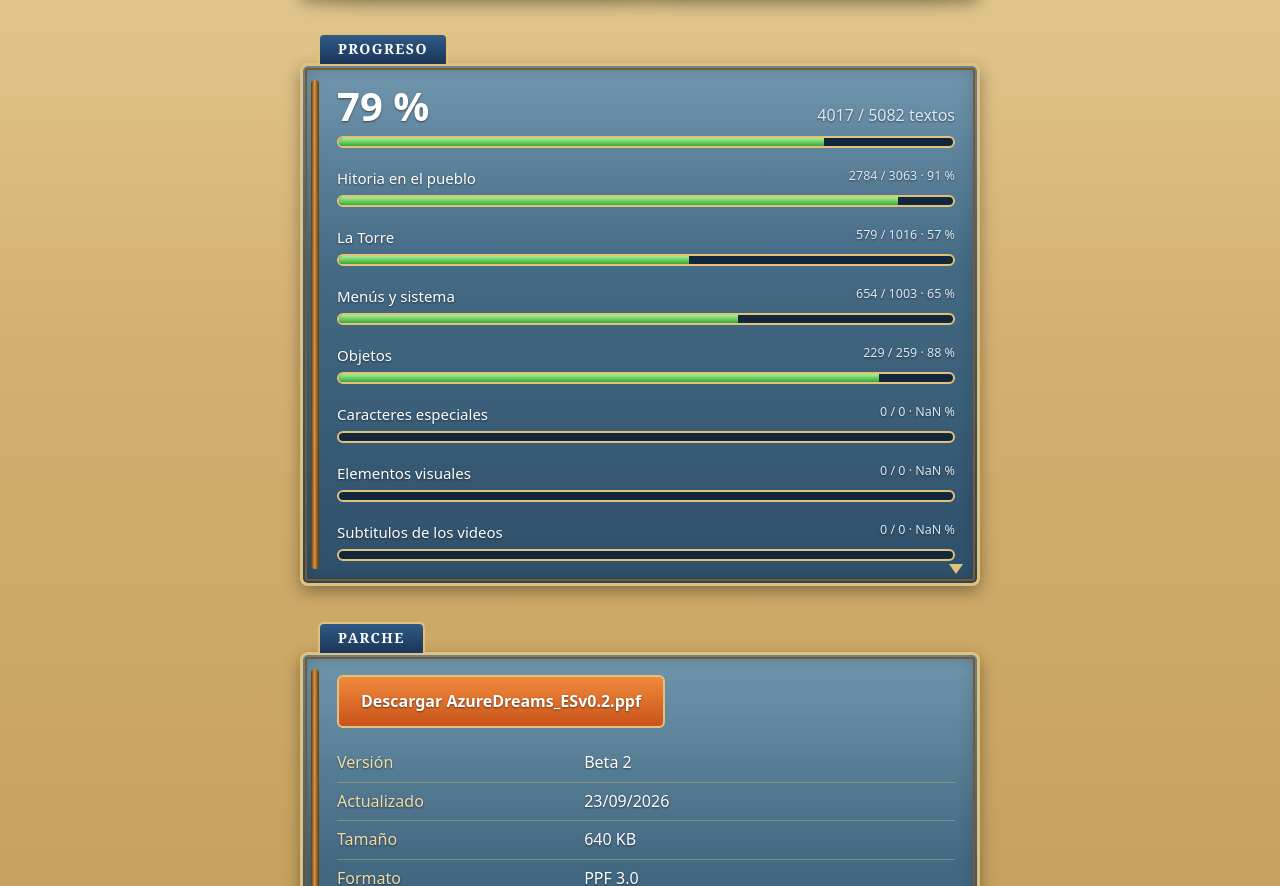
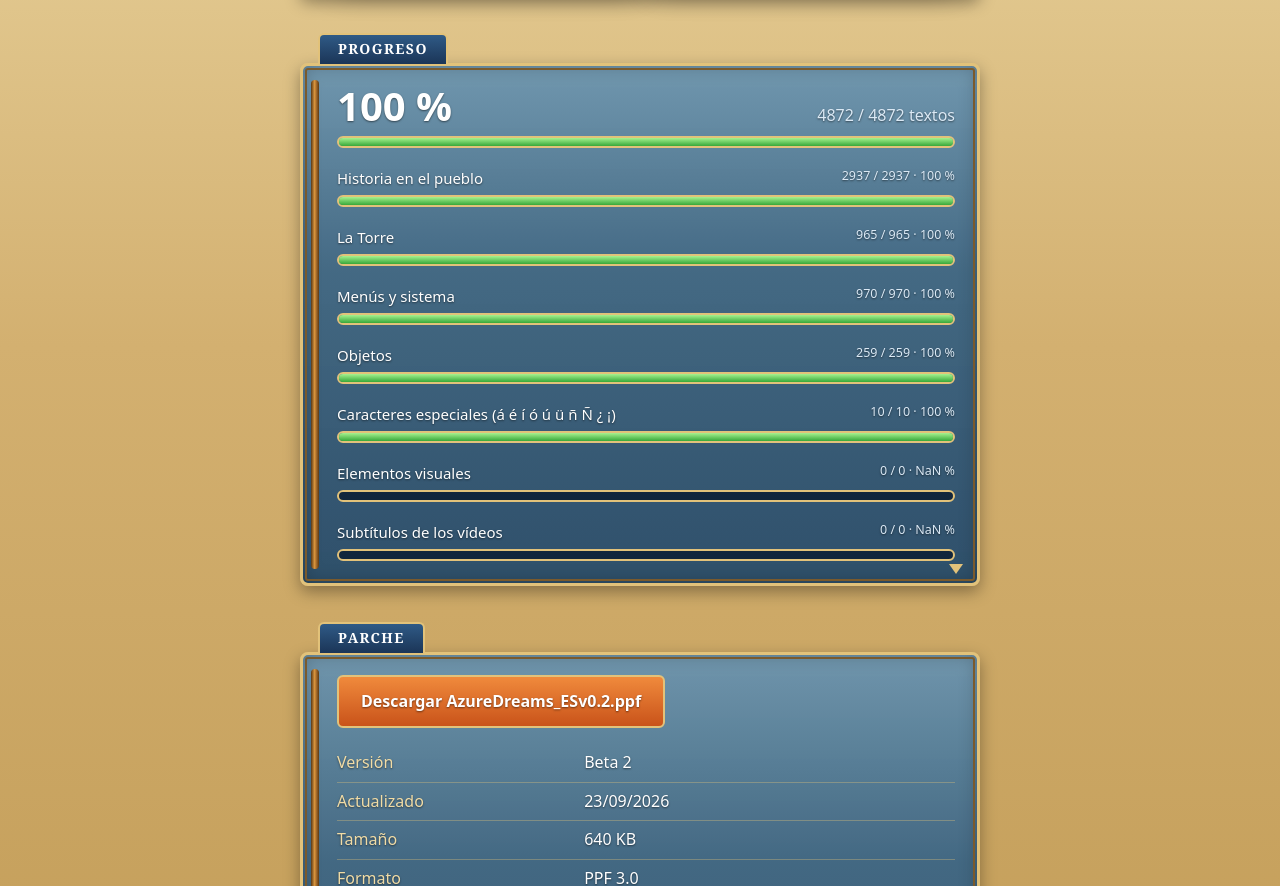
Before and after one commit to FJVERALV/Parche-traducci-n-Azure-Dreams, a plain HTML site: page index.html in a window 1280 px wide. Shown: the part 854-1740 px from the top of the page. Drawn offline with Linux system fonts and the light colour scheme.

Commit message:
Update index.html

```diff
--- a/index.html
+++ b/index.html
@@ -145,13 +145,13 @@
 <script>
   const DATA = {
     areas: [
-      { name: "Hitoria en el pueblo", done: 2784, total: 3063, text: true },
-      { name: "La Torre",            done: 579,  total: 1016, text: true },
-      { name: "Menús y sistema",     done: 654,  total: 1003, text: true },
-      { name: "Objetos",             done: 229,  total: 259,  text: false },
-      { name: "Caracteres especiales",             done: 0,  total: 0,  text: false },
+      { name: "Historia en el pueblo", done: 2937, total: 2937, text: true },
+      { name: "La Torre",            done: 965,  total: 965, text: true },
+      { name: "Menús y sistema",     done: 970,  total: 970, text: true },
+      { name: "Objetos",             done: 259,  total: 259,  text: false },
+      { name: "Caracteres especiales (á é í ó ú ü ñ Ñ ¿ ¡)", done: 10, total: 10,  text: false },
       { name: "Elementos visuales",             done: 0,  total: 0,  text: false },
-      { name: "Subtitulos de los videos",             done: 0,  total: 0,  text: false }
+      { name: "Subtítulos de los vídeos",             done: 0,  total: 0,  text: false }
     ]
   };
   const fmt = n => n.toLocaleString("es-ES");
```
